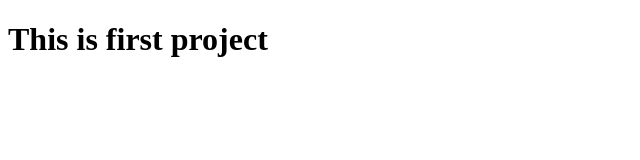
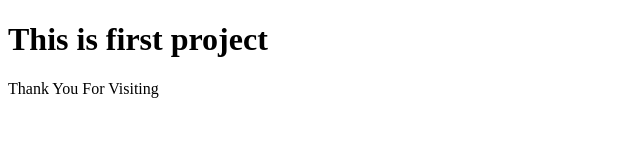
Before and after one commit to dheerajdj5/Html-project1, a plain HTML site: page index.html in a window 1280 px wide. Shown: the whole page, without its empty margins (0-640 px from the left). Drawn offline with Linux system fonts and the light colour scheme.

Commit message:
second commit

```diff
--- a/index.html
+++ b/index.html
@@ -3,9 +3,12 @@
 <head>
     <meta charset="UTF-8">
     <meta name="viewport" content="width=device-width, initial-scale=1.0">
-    <title>First Project </title>
+    <title>second  Project </title>
 </head>
 <body>
     <h1>This is first project</h1>
+    <p>
+        Thank You For Visiting
+    </p>
 </body>
 </html>
```
